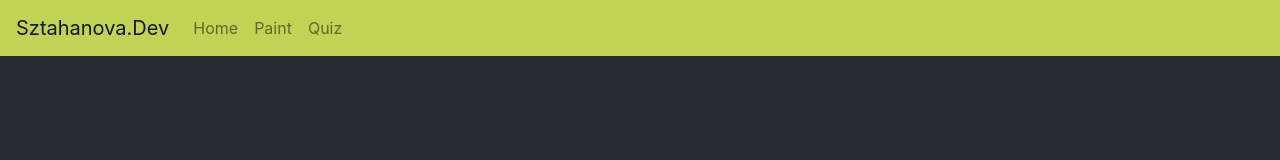
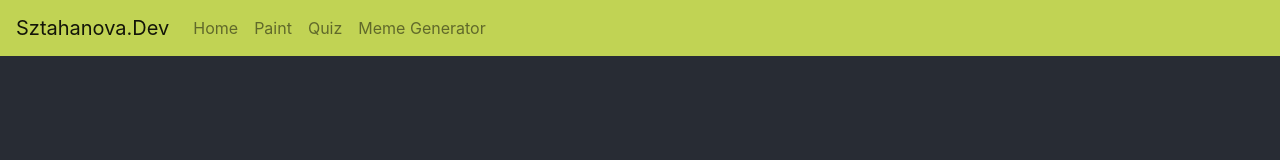
Before and after one commit to sztahanova/sztahanova.github.io, a React (Create React App) app: page / in a window 1280 px wide. Shown: the top 160 px of the page. Built offline with nearby package versions, Linux system fonts and the light colour scheme.

Commit message:
Added link to meme generator

```diff
--- a/src/components/NavigationBarComponent.tsx
+++ b/src/components/NavigationBarComponent.tsx
@@ -11,6 +11,7 @@ const NavigationBar = () => {
           <Nav.Link href="/">Home</Nav.Link>
           <Nav.Link href="react-paint-app">Paint</Nav.Link>
           <Nav.Link href="react-quiz-app">Quiz</Nav.Link>
+          <Nav.Link href="react-meme-generator">Meme Generator</Nav.Link>
         </Nav>
       </Navbar.Collapse>
     </Navbar>
```
